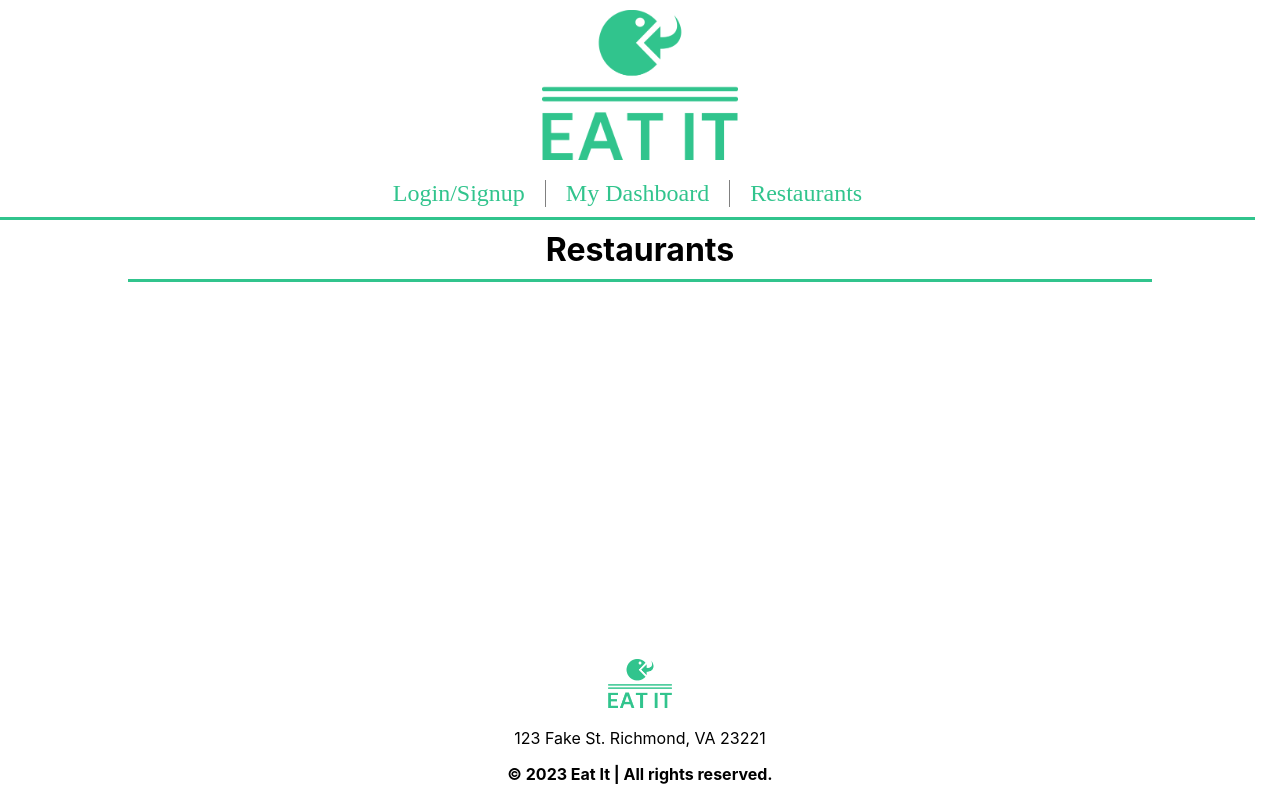
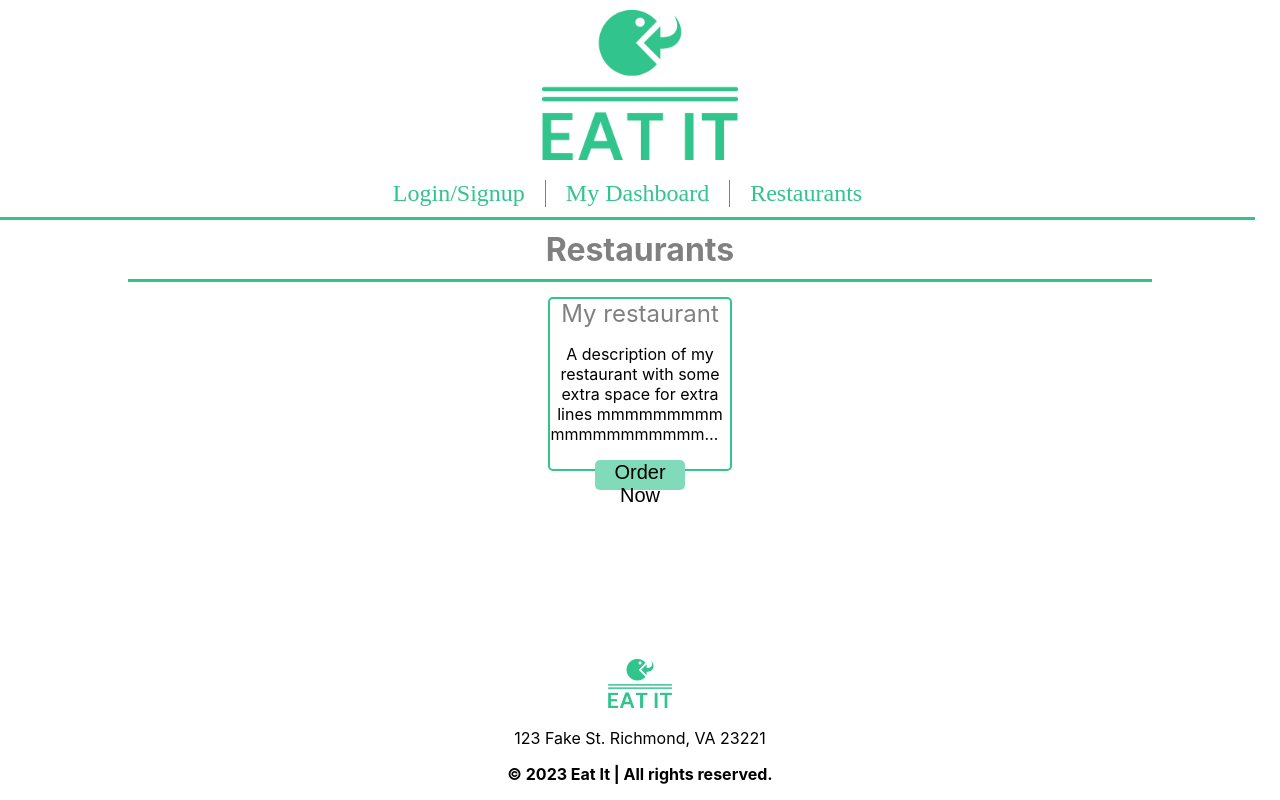
Before and after one commit to FiggersRM/Eat-It, a React (Create React App) app in the folder client/: page / in a window 1280 px wide. Built offline with nearby package versions, Linux system fonts and the light colour scheme.

Commit message:
Working on cards for homepage for the restaurants.

```diff
--- a/client/src/components/Header.js
+++ b/client/src/components/Header.js
@@ -1,8 +1,7 @@
 import React from "react";
 import bg from "./images/eat-it-high-resolution-logo-color-on-transparent-background.png";
 
-function Header() {
-
+const Header = () => {
   return (
       <div className="header">
           <img src={bg} alt="" className="headerimg" />
--- a/client/src/index.css
+++ b/client/src/index.css
@@ -30,6 +30,8 @@ code {
   width: 80%;
   padding-bottom: 10px;
   border-bottom: 3px solid #31C48D;
+  margin-bottom: 15px;
+  color: gray;
 }
 
 .navbar {
@@ -60,6 +62,52 @@ code {
   color: #81dab9;
 }
 
+.restCardCont {
+  display: flex;
+  justify-content: space-evenly;
+}
+
+.restaurantCard {
+  display: flex;
+  flex-wrap: wrap;
+  justify-content: center;
+  border: 2px solid #31C48D;
+  width: 14vw;
+  height: 20vh;
+  text-align: center;
+  border-radius: 5px;
+  padding-bottom: 10px;
+}
+
+.restCardLink {
+  font-size: 150%;
+  text-decoration: none;
+  color: gray;
+}
+
+.restCardLink:hover{
+  color: #31C48D
+}
+
+.restCardp {
+  text-overflow: ellipsis;
+  overflow: hidden;
+}
+
+.restCardBtn {
+  width: 50%;
+  font-size: 125%;
+  border: none;
+  background-color: #81dab9;
+  height: 30px;
+  border-radius: 5px;
+}
+
+.restCardBtn:hover {
+  background-color: #31C48D;
+  transition: .7s;
+}
+
 footer {
   width: 100%;
   position: absolute;
--- a/client/src/pages/Home.js
+++ b/client/src/pages/Home.js
@@ -1,15 +1,31 @@
-import React from 'react';
+import React from "react";
+import { useQuery } from "@apollo/client";
+
+// import {QUERY_RESTAURANTS} from '../utils/queries';
 
 function Home() {
+  // const {loading, data} = useQuery(QUERY_RESTAURANTS);
+  //const restaurants = data?.restaurants || [];
+
   return (
     <div>
-        <h1 className="homeHeader">Restaurants</h1>
-        {/*map through restaurant array*/}
-        {/* .map((restaurant) => {
-
-            }*/}
+      <h1 className="homeHeader">Restaurants</h1>
+      {/*map through restaurant array*/}
+      {/* loading ? (
+            <div>Loading...</div>
+        ) : (.map((restaurant) => {
+            <RestaurantCard restaurant={restaurant} />
+            )}*/}
+      <div className="restCardCont">
+        <div className="restaurantCard">
+            {/*will have to change route and maybe the a tag to Link */}
+            <a href="restaurant.id" className="restCardLink">My restaurant</a>
+            <p className="restCardp">A description of my restaurant with some extra space for extra lines mmmmmmmmm mmmmmmmmmmmmmmmmmmmmmm</p>
+            <button className="restCardBtn">Order Now</button>
+        </div>
+      </div>
     </div>
-  )
+  );
 }
 
-export default Home
+export default Home;
```
Also changed, not shown: client/src/components/RestaurantCards.js (added, +11 -0 lines), client/src/utils/queries.js (added).
